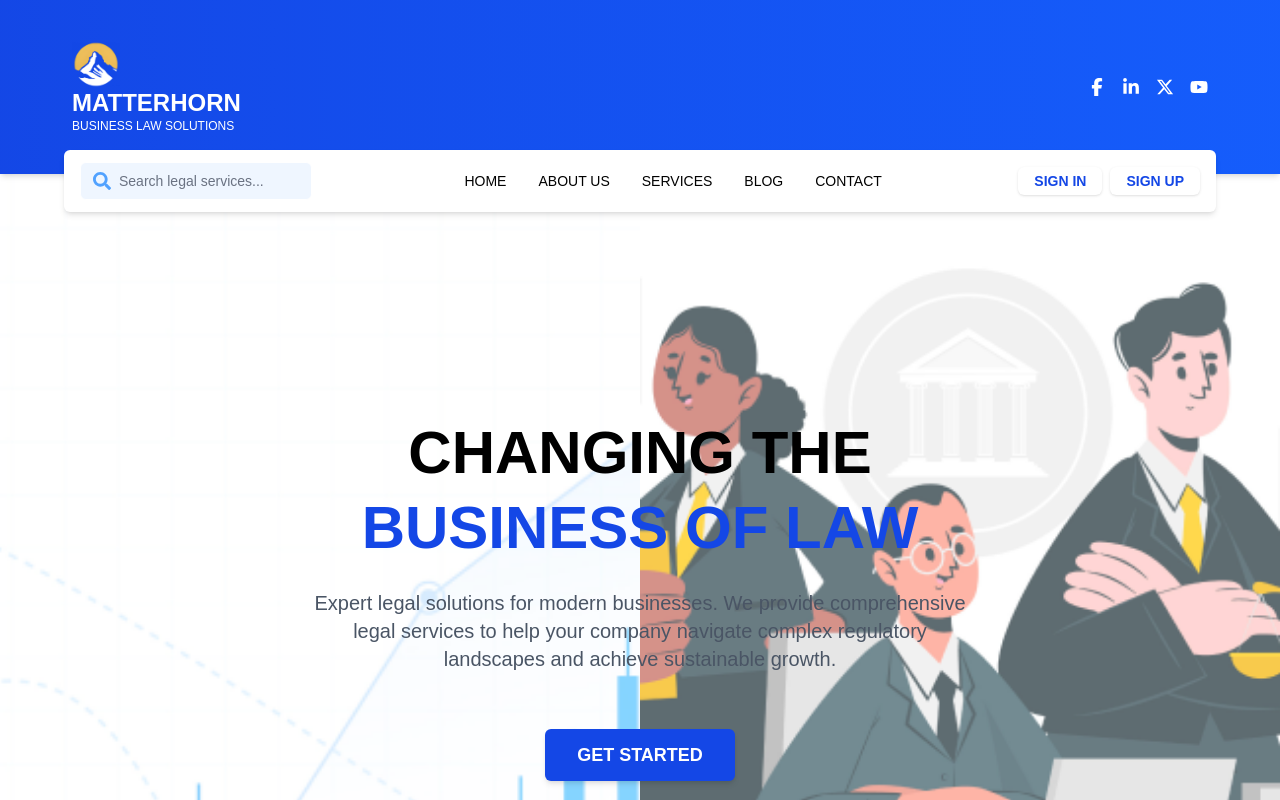
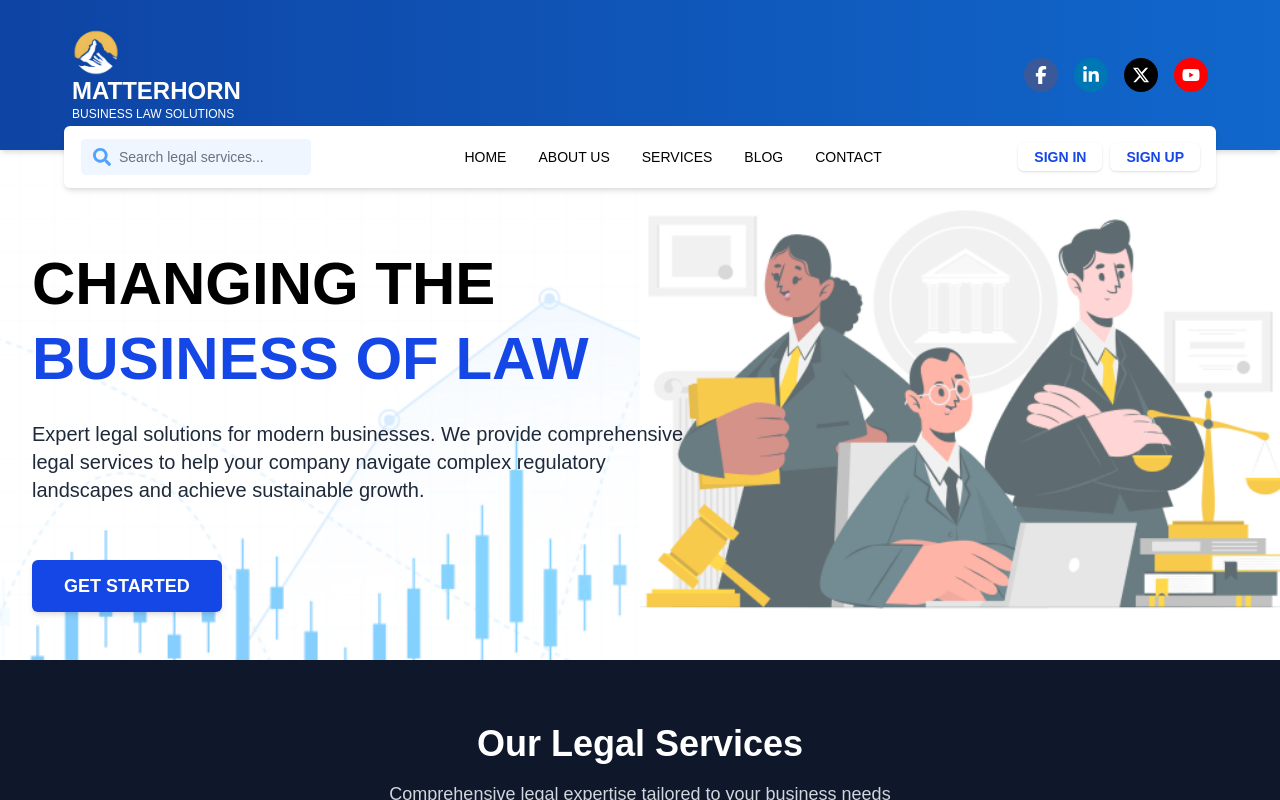
Before and after one commit to 64SquaresApexLLP/matterhorn, a React (Vite) app: page /home in a window 1280 px wide. Shown: the top 800 px of the page. Built offline with nearby package versions, Linux system fonts and the light colour scheme; a web font is replaced by a local one.

Commit message:
Add wornings in login page & Change some alignments and colors in Home Page

```diff
--- a/src/pages/Home.jsx
+++ b/src/pages/Home.jsx
@@ -13,12 +13,12 @@ function HomePage() {
 
 
             {/* Header */}
-            <header className="bg-gradient-to-r from-blue-700 to-blue-600 text-white shadow-md">
-                <div className="flex flex-col md:flex-row items-center justify-between py-10 px-10 md:px-2 max-w-6xl mx-auto">
+            <header className="bg-gradient-to-r from-[#0E44A4] to-[#1167CC] text-white shadow-md">
+            <div className="flex flex-col md:flex-row items-center justify-between py-7 px-10 md:px-2 max-w-6xl mx-auto">
                     {/* Logo + Title */}
                     <div className="flex items-center space-x-2">
                         <div>
-                            <img src="/favicon-2.png" alt="Matterhorn Logo" className="w-12 h-12" />
+                            <img src="/favicon-2.png" alt="Matterhorn Logo" className="items-center w-12 h-12" />
                             <h1 className="text-xl md:text-2xl font-bold leading-tight">MATTERHORN</h1>
                             <p className="text-xs">BUSINESS LAW SOLUTIONS</p>
                         </div>
@@ -26,11 +26,20 @@ function HomePage() {
 
                     {/* Social Icons */}
                     <div className="flex items-center space-x-4 mt-4 md:mt-0 text-lg">
-                        <FaFacebookF className="hover:text-blue-200 hover:scale-110 transition-all duration-300 cursor-pointer" />
-                        <FaLinkedinIn className="hover:text-blue-200 hover:scale-110 transition-all duration-300 cursor-pointer" />
-                        <FaXTwitter className="hover:text-blue-200 hover:scale-110 transition-all duration-300 cursor-pointer" />
-                        <FaYoutube className="hover:text-blue-200 hover:scale-110 transition-all duration-300 cursor-pointer" />
+                        <div className="bg-[#3b5998] text-white p-2 rounded-full hover:scale-110 transition-all duration-300 cursor-pointer">
+                            <FaFacebookF />
                         </div>
+                        <div className="bg-[#0077b5] text-white p-2 rounded-full hover:scale-110 transition-all duration-300 cursor-pointer">
+                            <FaLinkedinIn />
+                        </div>
+                        <div className="bg-black text-white p-2 rounded-full hover:scale-110 transition-all duration-300 cursor-pointer">
+                            <FaXTwitter />
+                        </div>
+                        <div className="bg-[#FF0000] text-white p-2 rounded-full hover:scale-110 transition-all duration-300 cursor-pointer">
+                            <FaYoutube />
+                        </div>
+                    </div>
+
                 </div>
             </header>
 
@@ -77,8 +86,7 @@ function HomePage() {
             </div>
 
             {/* Hero Section */}
-            <section className="relative flex flex-col items-center justify-center px-4 md:px-8 pt-24 pb-12 max-w-7xl mx-auto text-center min-h-screen overflow-hidden">
-
+            <section className="relative flex flex-col items-start justify-center px-4 md:px-8 pt-24 pb-12 max-w-7xl mx-auto text-left min-h-1/2 overflow-hidden">
   {/* Background Images - Positioned Left & Right */}
   <div className="absolute inset-0 -z-10">
     {/* Graph on Left */}
@@ -96,12 +104,12 @@ function HomePage() {
   </div>
 
   {/* Content */}
-                <div className="relative z-10">
+  <div className="relative z-10 text-left max-w-2xl">
     <h1 className="text-4xl md:text-6xl font-bold mb-6 leading-tight">
       CHANGING THE <br />
       <span className="text-blue-700">BUSINESS OF LAW</span>
     </h1>
-                    <p className="text-lg md:text-xl text-gray-600 mb-8 max-w-2xl mx-auto">
+    <p className="text-lg md:text-xl text-gray-800 mb-8">
       Expert legal solutions for modern businesses. We provide comprehensive legal services
       to help your company navigate complex regulatory landscapes and achieve sustainable growth.
     </p>
@@ -110,6 +118,7 @@ function HomePage() {
     </button>
   </div>
 </section>
+
 
 
             {/* Services Section - Dark Blue Background */}
--- a/src/pages/Login.jsx
+++ b/src/pages/Login.jsx
@@ -7,16 +7,31 @@ const Login = () => {
   const [organization, setOrganization] = useState("");
   const [email, setEmail] = useState("fpopa@matterhorn.global");
   const [password, setPassword] = useState("password123");
+  const [error, setError] = useState("");
 
   const handleLogin = () => {
-    if (organization && email && password) {
+    if (!organization) {
+      setError("Please select an organization.");
+      return;
+    }
+
+    if (!email || !password) {
+      setError("Email and password are required.");
+      return;
+    }
+
+    // Dummy check: Replace with real authentication logic
+    if (email === "fpopa@matterhorn.global" && password === "password123") {
+      setError(""); // Clear error
       navigate("/dashboard");
+    } else {
+      setError("Invalid email or password.");
     }
   };
 
   return (
     <div className="min-h-screen flex">
-
+      {/* Sidebar */}
       <div className="w-[25vw] bg-blue-500 flex flex-col items-center justify-center p-8">
         <img src="/logo-1.webp" alt="Logo" className="w-[90%] mb-4" />
         <p className="text-gray-200 text-center text-[100%] font-medium uppercase tracking-wide">
@@ -24,25 +39,27 @@ const Login = () => {
         </p>
       </div>
 
-
+      {/* Login Section */}
       <div
         className="w-[75vw] relative bg-cover bg-center"
-        style={{
-          backgroundImage: "url('./bg.png')",
-        }}
+        style={{ backgroundImage: "url('./bg.png')" }}
       >
-
         <div className="relative z-10 flex flex-col items-center justify-center h-full px-4 py-12">
           <div className="border-blue-400 border-1 bg-white rounded-xl shadow-xl p-8 w-full max-w-md space-y-6">
             <h2 className="text-2xl font-semibold text-center text-gray-800">
               Sign In
             </h2>
 
+            {/* Alert box */}
+            {error && (
+              <div className="bg-red-100 border border-red-400 text-red-700 px-4 py-2 rounded relative text-sm">
+                {error}
+              </div>
+            )}
 
+            {/* Organization Selector */}
             <div>
-              <label className="block text-sm text-gray-600 mb-1">
-                Organization
-              </label>
+              <label className="block text-sm text-gray-600 mb-1">Organization</label>
               <select
                 value={organization}
                 onChange={(e) => setOrganization(e.target.value)}
@@ -57,7 +74,7 @@ const Login = () => {
               </select>
             </div>
 
-
+            {/* Email */}
             <div>
               <label className="block text-sm text-gray-600 mb-1">Email</label>
               <div className="flex items-center border border-gray-300 rounded-md overflow-hidden">
@@ -73,11 +90,9 @@ const Login = () => {
               </div>
             </div>
 
-
+            {/* Password */}
             <div>
-              <label className="block text-sm text-gray-600 mb-1">
-                Password
-              </label>
+              <label className="block text-sm text-gray-600 mb-1">Password</label>
               <div className="flex items-center border border-gray-300 rounded-md overflow-hidden">
                 <span className="px-3 text-gray-500">
                   <FaLock />
@@ -91,7 +106,7 @@ const Login = () => {
               </div>
             </div>
 
-
+            {/* Sign In Button */}
             <button
               onClick={handleLogin}
               className="w-full cursor-pointer bg-blue-500 hover:bg-blue-600 text-white font-semibold py-2 rounded-md transition"
@@ -99,7 +114,7 @@ const Login = () => {
               Sign In
             </button>
 
-
+            {/* Links */}
             <div className="flex justify-between text-sm pt-2">
               <span className="text-blue-600 hover:underline cursor-pointer">
                 Forgot Password?
```
Lines whose indentation alone changed are shown as unchanged.
